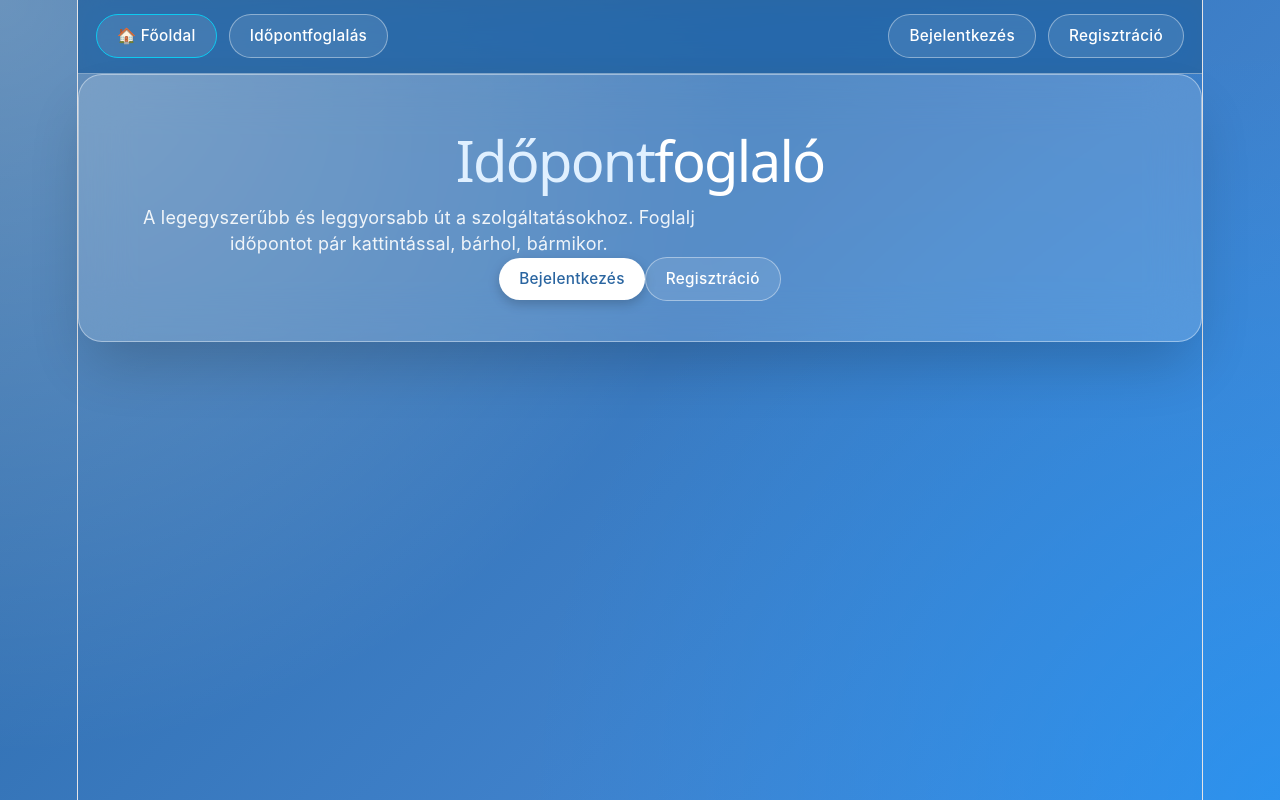
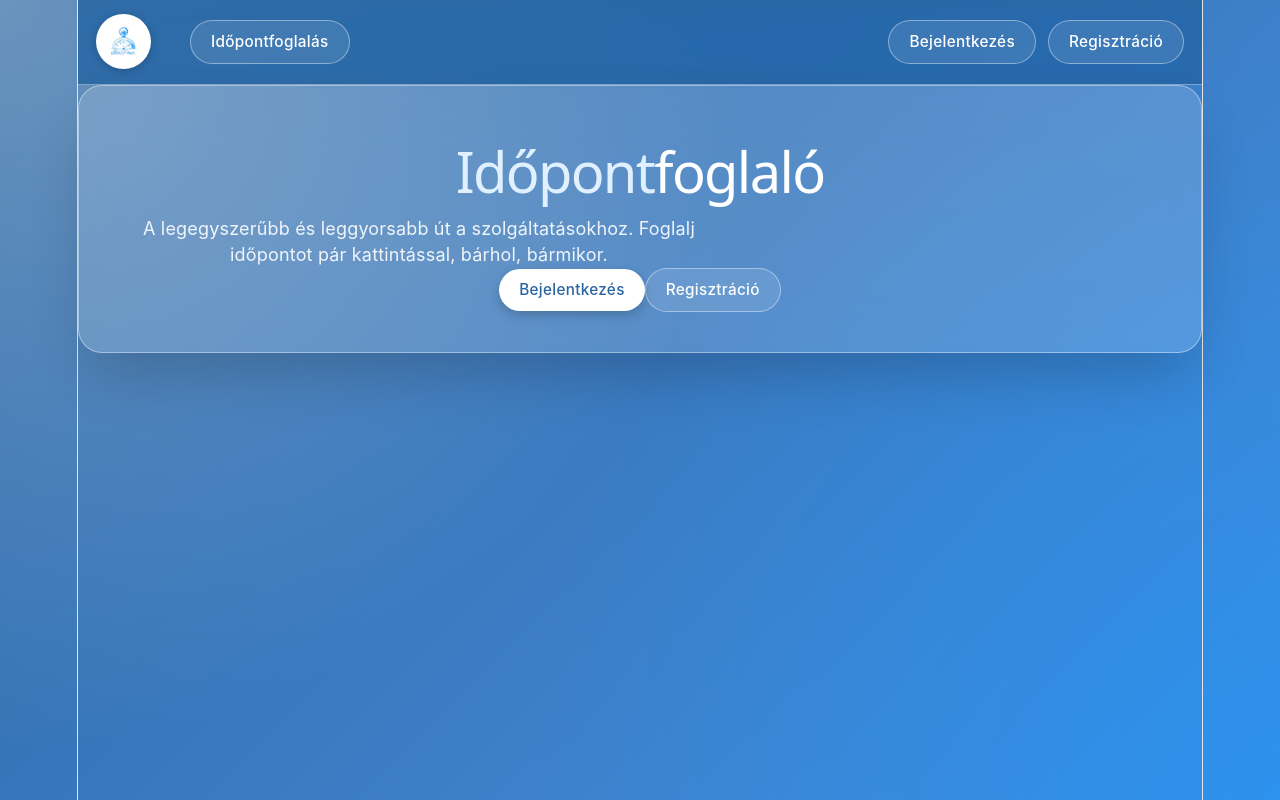
Before and after one commit to felni06-tech/IFK_FellnerIllesVorak-2025_2026, a React app in the folder Frontend/: page / in a window 1280 px wide. Built offline with nearby package versions, Linux system fonts and the light colour scheme; the HTML template or start-up script is replaced by a standard one.

Commit message:
main további fejlesztése

```diff
--- a/Frontend/src/App.css
+++ b/Frontend/src/App.css
@@ -29,6 +29,48 @@ body {
     -webkit-backdrop-filter: blur(15px) saturate(160%);
     border-bottom: 1px solid var(--glass-border) !important;
     padding: 0.8rem 1rem !important;
+}
+
+/* Logó stílusa: Fehér körben */
+.navbar-logo {
+  /* Fix méret, hogy tökéletes kör legyen */
+  height: 45px;
+  width: 45px; /* A szélességnek meg kell egyeznie a magassággal */
+
+  /* Fehér háttér */
+  background-color: #ffffff;
+
+  /* Ettől lesz kör alakú */
+  border-radius: 50%;
+
+  /* padding, hogy a logó ne érjen hozzá a kör széléhez */
+  padding: 5px;
+
+  /* Biztosítja, hogy a logó ne torzuljon a körön belül */
+  object-fit: contain;
+
+  display: block;
+
+  /* Opcionális: egy kis árnyék, hogy jobban kiemelkedjen a kékből */
+  box-shadow: 0 2px 8px rgba(0, 0, 0, 0.2);
+
+  /* Animáció hoverre */
+  transition: transform 0.3s ease, box-shadow 0.3s ease;
+}
+
+/* Hover effekt a körös logóra */
+.navbar-logo:hover {
+  transform: scale(1.1); /* Enyhe nagyítás */
+  box-shadow: 0 4px 12px rgba(0, 0, 0, 0.3);
+}
+
+/* Navbar-brand igazítása, hogy a kör középen legyen */
+.navbar-brand {
+  padding: 0 !important;
+  margin-right: 1.5rem !important;
+  display: flex !important;
+  align-items: center !important;
+  justify-content: center !important;
 }
 
 /* Megtartottuk a szerkezetet, csak a színeket frissítettük */
--- a/Frontend/src/App.jsx
+++ b/Frontend/src/App.jsx
@@ -1,4 +1,5 @@
   import { BrowserRouter as Router, Routes, Route, Link, Navigate } from 'react-router-dom';
+  import logo from './assets/logo.png'
   import Login from './pages/Login';
   import Register from './pages/Register';
   import AdminLogin from './pages/AdminLogin';
@@ -31,11 +32,17 @@ function App() {
 
     return (
       <Router>
-      <nav className="navbar navbar-expand navbar-dark bg-dark px-3 shadow fixed-top">
+        <nav className="navbar navbar-expand navbar-dark px-3 shadow fixed-top">
           <div className="container-fluid">
 
             <div className="nav-group">
-            <Link className="nav-btn" style={{borderColor: '#0dcaf0'}} to="/">🏠 Főoldal</Link>
+              <Link className="navbar-brand p-0 m-0 d-flex align-items-center" to="/">
+                <img
+                  src={logo}  /* Ide írd a logód elérési útját */
+                  alt="Logo"
+                  className="navbar-logo"
+                />
+              </Link>
 
               {/* Időpontfoglalás elérése (csak ha nem személyzet) */}
               {isNotStaff && (
```
Also changed, not shown: Frontend/src/assets/logo.png (added). Lines whose indentation alone changed are shown as unchanged.
